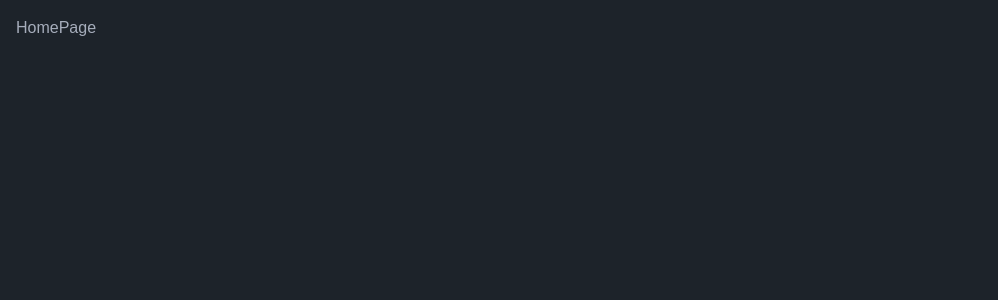
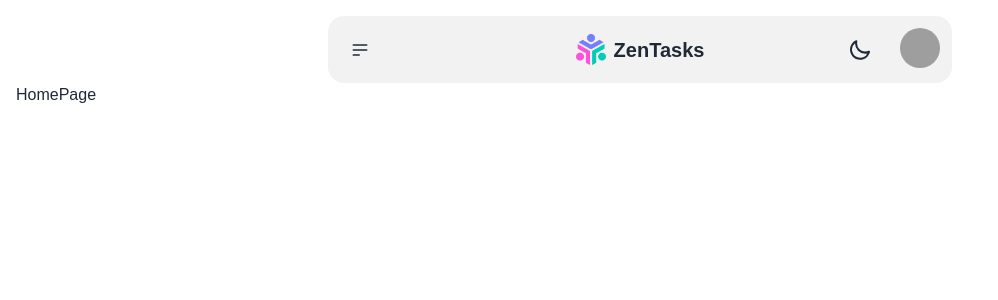
Before and after one commit to jellev00/ZenTasks, a Next.js app: page / in a window 1280 px wide. Shown: the top 300 px of the page, without its empty margins (0-998 px from the left). Built offline with nearby package versions, Linux system fonts and the light colour scheme; grey boxes are pictures that could not be loaded.

Commit message:
✨ Feat: add navbar

```diff
--- a/src/app/layout.tsx
+++ b/src/app/layout.tsx
@@ -1,5 +1,6 @@
 import type { Metadata } from "next";
 import "./globals.css";
+import NavBar from "@/components/navbar/NavBar";
 
 export const metadata: Metadata = {
   title: "ZenTasks",
@@ -19,13 +20,18 @@ export const metadata: Metadata = {
 
 export default function RootLayout({ children }: Readonly<{ children: React.ReactNode; }>) {
   return (
-    <html lang="en" data-theme="dark">
+    <html lang="en">
       <head>
         <meta charSet="UTF-8" />
         <meta name="viewport" content="width=device-width, initial-scale=1.0" />
       </head>
       <body>
-        {children}
+        <div className="flex justify-center">
+          <NavBar />
+        </div>
+        <div className="flex flex-col justify-center">
+          {children}
+        </div>
       </body>
     </html>
   );
--- /dev/null
+++ b/src/components/navbar/NavBar.tsx
@@ -0,0 +1,90 @@
+'use client'
+import Link from 'next/link';
+import Image from 'next/image';
+import React, { useEffect, useState } from 'react';
+import light_logo from "../../../public/images/Light-theme-logo.png";
+import dark_logo from "../../../public/images/Dark-theme-logo.png";
+
+
+
+const NavBar = () => {
+
+    const [theme, setTheme] = useState(localStorage.getItem("theme") ?? "light");
+
+    const handleToggle = (e: any) => {
+        if (e.target.checked) {
+            setTheme("dark");
+        } else {
+            setTheme("light");
+        }
+    };
+
+    useEffect(() => {
+        localStorage.setItem('theme', theme!)
+        const localTheme = localStorage.getItem('theme')
+        document.querySelector('html')?.setAttribute('data-theme', localTheme!)
+    }, [theme]);
+
+    return (
+        <div className="navbar bg-base-200 rounded-2xl w-2/4">
+            <div className="navbar-start">
+                <div className="dropdown">
+                    <div tabIndex={0} role="button" className="btn btn-ghost btn-circle">
+                        <svg xmlns="http://www.w3.org/2000/svg" className="h-5 w-5" fill="none" viewBox="0 0 24 24" stroke="currentColor"><path strokeLinecap="round" strokeLinejoin="round" strokeWidth="2" d="M4 6h16M4 12h16M4 18h7" /></svg>
+                    </div>
+                    <ul tabIndex={0} className="menu menu-sm dropdown-content mt-3 z-[1] p-2 shadow bg-base-200 rounded-box w-52">
+                        <li>
+                            <Link href="/">Home</Link>
+                        </li>
+                        <li>
+                            <Link href="/issues">Issues</Link>
+                        </li>
+                    </ul>
+                </div>
+            </div>
+            <div className="navbar-center">
+                <Link href="/" className="btn btn-ghost text-xl flex items-center">
+                    <Image src={theme === "light" ? light_logo : dark_logo} alt='logo' width={30} height={30} />
+                    ZenTasks
+                </Link>
+
+            </div>
+            <div className="navbar-end gap-3">
+                <label className="btn btn-square btn-ghost swap swap-rotate" aria-label="Change theme color">
+                    <input type="checkbox" checked={theme === "dark"} onChange={handleToggle} />
+                    <svg className="swap-on fill-current w-6 h-6" xmlns="http://www.w3.org/2000/svg" viewBox="0 0 24 24">
+                        <path d="M5.64,17l-.71.71a1,1,0,0,0,0,1.41,1,1,0,0,0,1.41,0l.71-.71A1,1,0,0,0,5.64,17ZM5,12a1,1,0,0,0-1-1H3a1,1,0,0,0,0,2H4A1,1,0,0,0,5,12Zm7-7a1,1,0,0,0,1-1V3a1,1,0,0,0-2,0V4A1,1,0,0,0,12,5ZM5.64,7.05a1,1,0,0,0,.7.29,1,1,0,0,0,.71-.29,1,1,0,0,0,0-1.41l-.71-.71A1,1,0,0,0,4.93,6.34Zm12,.29a1,1,0,0,0,.7-.29l.71-.71a1,1,0,1,0-1.41-1.41L17,5.64a1,1,0,0,0,0,1.41A1,1,0,0,0,17.66,7.34ZM21,11H20a1,1,0,0,0,0,2h1a1,1,0,0,0,0-2Zm-9,8a1,1,0,0,0-1,1v1a1,1,0,0,0,2,0V20A1,1,0,0,0,12,19ZM18.36,17A1,1,0,0,0,17,18.36l.71.71a1,1,0,0,0,1.41,0,1,1,0,0,0,0-1.41ZM12,6.5A5.5,5.5,0,1,0,17.5,12,5.51,5.51,0,0,0,12,6.5Zm0,9A3.5,3.5,0,1,1,15.5,12,3.5,3.5,0,0,1,12,15.5Z">
+                        </path>
+                    </svg>
+                    <svg className="swap-off fill-current w-6 h-6" xmlns="http://www.w3.org/2000/svg" viewBox="0 0 24 24">
+                        <path d="M21.64,13a1,1,0,0,0-1.05-.14,8.05,8.05,0,0,1-3.37.73A8.15,8.15,0,0,1,9.08,5.49a8.59,8.59,0,0,1,.25-2A1,1,0,0,0,8,2.36,10.14,10.14,0,1,0,22,14.05,1,1,0,0,0,21.64,13Zm-9.5,6.69A8.14,8.14,0,0,1,7.08,5.22v.27A10.15,10.15,0,0,0,17.22,15.63a9.79,9.79,0,0,0,2.1-.22A8.11,8.11,0,0,1,12.14,19.73Z">
+                        </path>
+                    </svg>
+                </label>
+                <div className="dropdown dropdown-end">
+                    <div tabIndex={0} role="button" className="btn btn-ghost btn-circle avatar">
+                        <div className="w-10 rounded-full">
+                            <img alt="Tailwind CSS Navbar component" src="https://img.daisyui.com/images/stock/photo-1534528741775-53994a69daeb.jpg" />
+                        </div>
+                    </div>
+                    <ul tabIndex={0} className="mt-3 z-[1] p-2 shadow menu menu-sm dropdown-content bg-base-200 rounded-box w-52">
+                        <li>
+                            <Link href="/" className="justify-between">
+                                Profile
+                                <span className="badge">New</span>
+                            </Link>
+                        </li>
+                        <li>
+                            <Link href="/">Settings</Link>
+                        </li>
+                        <li>
+                            <Link href="/">Logout</Link>
+                        </li>
+                    </ul>
+                </div>
+            </div>
+        </div>
+    )
+}
+
+export default NavBar
```
Also changed, not shown: public/images/Dark-theme-logo.png (added), public/images/Light-theme-logo.png (added).
